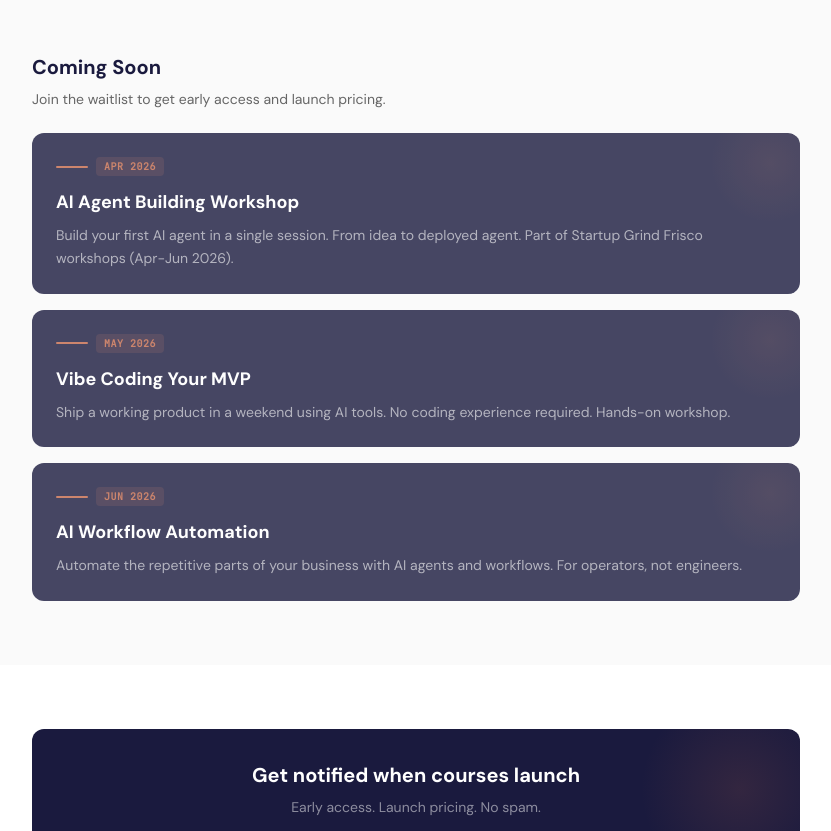
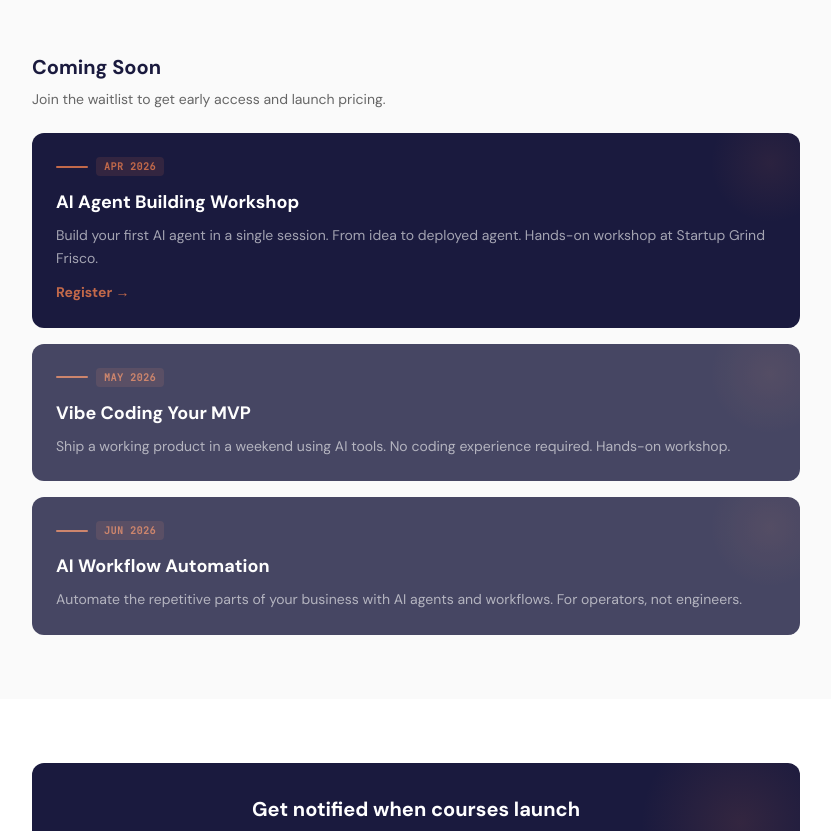
Before and after one commit to tryinaweek/rameshnuti-v2, a Next.js app: page /courses in a window 1280 px wide. Shown: the part 720-1551 px from the top of the page, without its empty margins (224-1055 px from the left). Built offline with nearby package versions, Linux system fonts and the light colour scheme.

Commit message:
feat: add Startup Grind AI Agent Workshop registration link across site

```diff
--- a/src/app/about/page.tsx
+++ b/src/app/about/page.tsx
@@ -267,8 +267,16 @@ export default function AboutPage() {
                     Run Startup Grind Frisco
                   </p>
                   <p className="text-[14px] text-text-secondary mt-1">
-                    7 years and counting. Paid workshops coming Apr-Jun 2026:
-                    AI agents, vibe coding MVPs, workflow automation.
+                    7 years and counting.{" "}
+                    <a
+                      href="https://www.startupgrind.com/events/details/startup-grind-frisco-presents-build-your-first-ai-agent-a-hands-on-workshop/?code=SGAgent100H"
+                      target="_blank"
+                      rel="noopener noreferrer"
+                      className="text-teal-mint no-underline font-medium hover:underline"
+                    >
+                      AI Agent Building Workshop
+                    </a>
+                    {" "}coming Apr 2026.
                   </p>
                 </div>
               </div>
--- a/src/app/courses/page.tsx
+++ b/src/app/courses/page.tsx
@@ -19,8 +19,9 @@ const upcoming = [
   {
     title: "AI Agent Building Workshop",
     description:
-      "Build your first AI agent in a single session. From idea to deployed agent. Part of Startup Grind Frisco workshops (Apr-Jun 2026).",
+      "Build your first AI agent in a single session. From idea to deployed agent. Hands-on workshop at Startup Grind Frisco.",
     tag: "Apr 2026",
+    url: "https://www.startupgrind.com/events/details/startup-grind-frisco-presents-build-your-first-ai-agent-a-hands-on-workshop/?code=SGAgent100H",
   },
   {
     title: "Vibe Coding Your MVP",
@@ -99,10 +100,18 @@ export default function CoursesPage() {
             Join the waitlist to get early access and launch pricing.
           </p>
           <div className="space-y-4">
-            {upcoming.map((course) => (
-              <div
+            {upcoming.map((course) => {
+              const Wrapper = course.url ? "a" : "div";
+              const linkProps = course.url
+                ? { href: course.url, target: "_blank", rel: "noopener noreferrer" }
+                : {};
+              return (
+                <Wrapper
                   key={course.title}
-                className="bg-midnight rounded-xl p-6 opacity-80 relative overflow-hidden"
+                  {...linkProps}
+                  className={`bg-midnight rounded-xl p-6 relative overflow-hidden block no-underline ${
+                    course.url ? "hover:bg-midnight-light transition-colors group" : "opacity-80"
+                  }`}
                 >
                   <div className="absolute top-[-30px] right-[-30px] w-[120px] h-[120px] bg-[radial-gradient(circle,rgba(194,105,74,0.1)_0%,transparent_70%)] pointer-events-none" />
                   <div className="flex items-center gap-2 mb-3">
@@ -111,12 +120,20 @@ export default function CoursesPage() {
                       {course.tag}
                     </span>
                   </div>
-                <h3 className="text-lg font-bold text-white">{course.title}</h3>
+                  <h3 className={`text-lg font-bold text-white ${course.url ? "group-hover:text-terra-400 transition-colors" : ""}`}>
+                    {course.title}
+                  </h3>
                   <p className="text-white/60 text-sm mt-2 leading-relaxed">
                     {course.description}
                   </p>
-              </div>
-            ))}
+                  {course.url && (
+                    <span className="inline-block mt-3 text-terra-400 text-sm font-bold">
+                      Register &rarr;
+                    </span>
+                  )}
+                </Wrapper>
+              );
+            })}
           </div>
         </div>
       </section>
--- a/src/app/page.tsx
+++ b/src/app/page.tsx
@@ -151,19 +151,26 @@ export default function HomePage() {
             Workshops, events, and things in the works.
           </p>
           <div className="grid md:grid-cols-2 gap-4">
-            <div className="bg-midnight rounded-xl p-6 relative overflow-hidden">
+            <a
+              href="https://www.startupgrind.com/events/details/startup-grind-frisco-presents-build-your-first-ai-agent-a-hands-on-workshop/?code=SGAgent100H"
+              target="_blank"
+              rel="noopener noreferrer"
+              className="bg-midnight rounded-xl p-6 relative overflow-hidden no-underline block group"
+            >
               <div className="absolute top-[-30px] right-[-30px] w-[120px] h-[120px] bg-[radial-gradient(circle,rgba(194,105,74,0.2)_0%,transparent_70%)] pointer-events-none" />
               <span className="text-[10px] font-mono font-bold tracking-wider uppercase text-terra-400">
                 Apr-Jun 2026
               </span>
-              <h3 className="text-lg font-bold text-white mt-3">
-                Startup Grind Frisco Workshops
+              <h3 className="text-lg font-bold text-white mt-3 group-hover:text-terra-400 transition-colors">
+                Build Your First AI Agent Workshop
               </h3>
               <p className="text-white/50 text-sm mt-2 leading-relaxed">
-                AI agent building. Vibe coding your MVP. AI workflow automation.
-                Paid workshops for serious builders.
+                Hands-on workshop at Startup Grind Frisco. Build and deploy your first AI agent in a single session.
               </p>
-            </div>
+              <span className="inline-block mt-3 text-terra-400 text-sm font-bold">
+                Register &rarr;
+              </span>
+            </a>
             <div className="bg-midnight rounded-xl p-6 relative overflow-hidden">
               <div className="absolute top-[-30px] right-[-30px] w-[120px] h-[120px] bg-[radial-gradient(circle,rgba(139,92,246,0.15)_0%,transparent_70%)] pointer-events-none" />
               <span className="text-[10px] font-mono font-bold tracking-wider uppercase text-violet-400">
```
Lines whose indentation alone changed are shown as unchanged.
